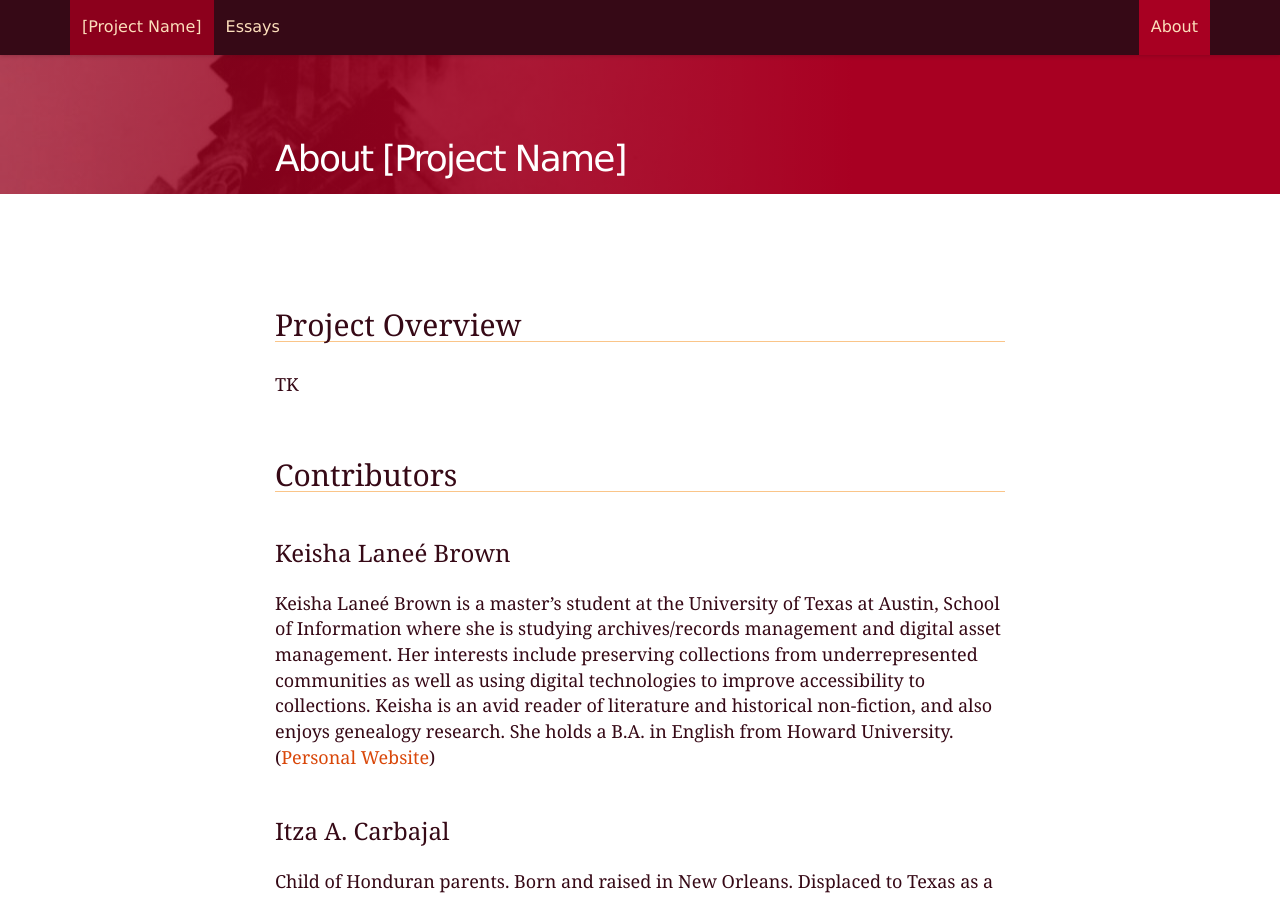
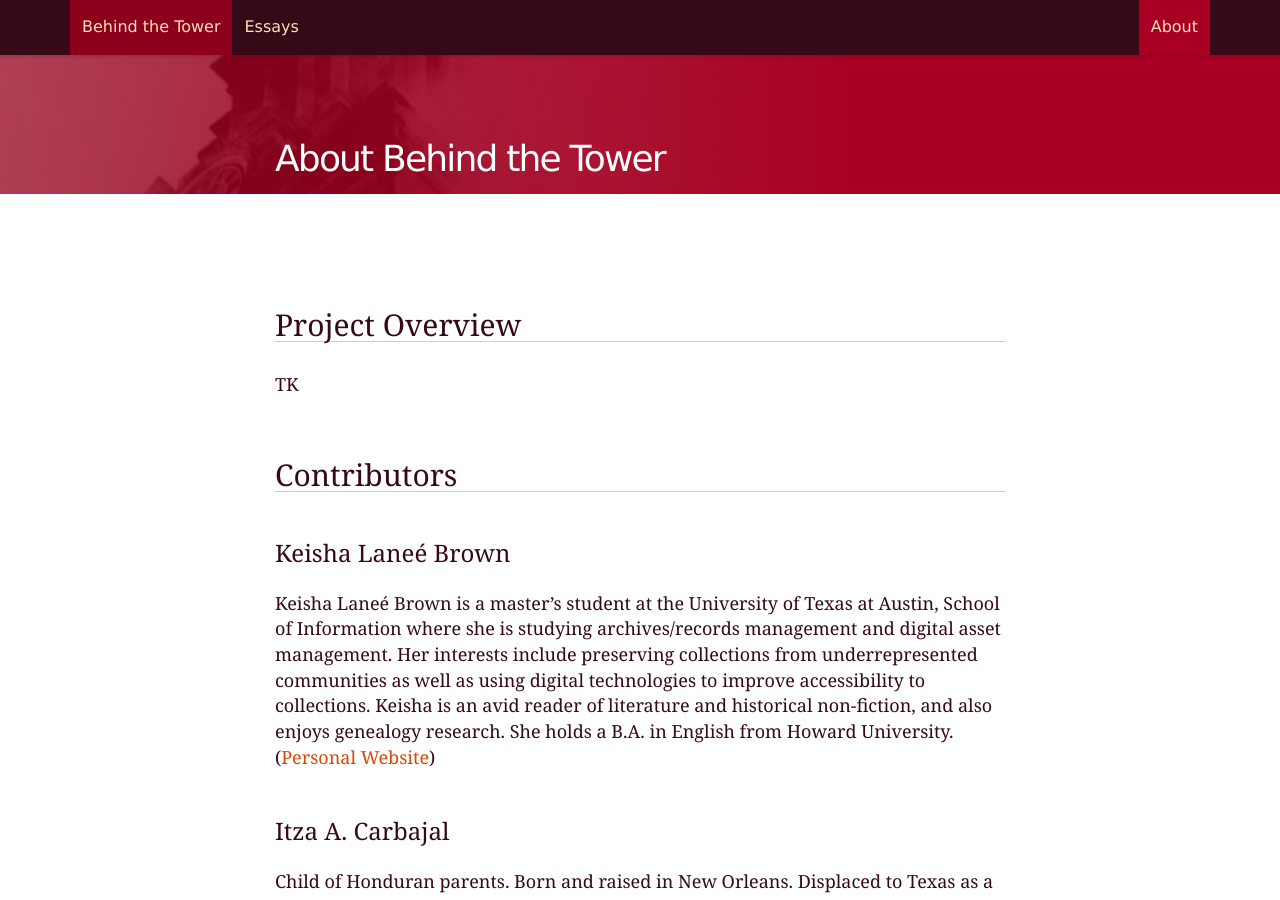
Before and after one commit to utexas-public-history/tower, a Jekyll site: the page built from about.md, in a window 1280 px wide and 900 px high. Built offline with Jekyll 4.4.1, drawn with Linux system fonts in a browser that asks for light colours; some of the changed text lies outside the part shown.

Commit message:
Add project title

```diff
--- a/_config.yml
+++ b/_config.yml
@@ -1,5 +1,5 @@
 # Site settings
-title: '[Project Name]'
+title: 'Behind the Tower'
 description: >
   TK Site Description
 baseurl: "/tower"
--- a/about.md
+++ b/about.md
@@ -1,6 +1,6 @@
 ---
 layout: page
-title: About [Project Name]
+title: About Behind the Tower
 permalink: /about/
 nav_highlight: about
 banner: /images/posts/lisle/banner.jpg
```
